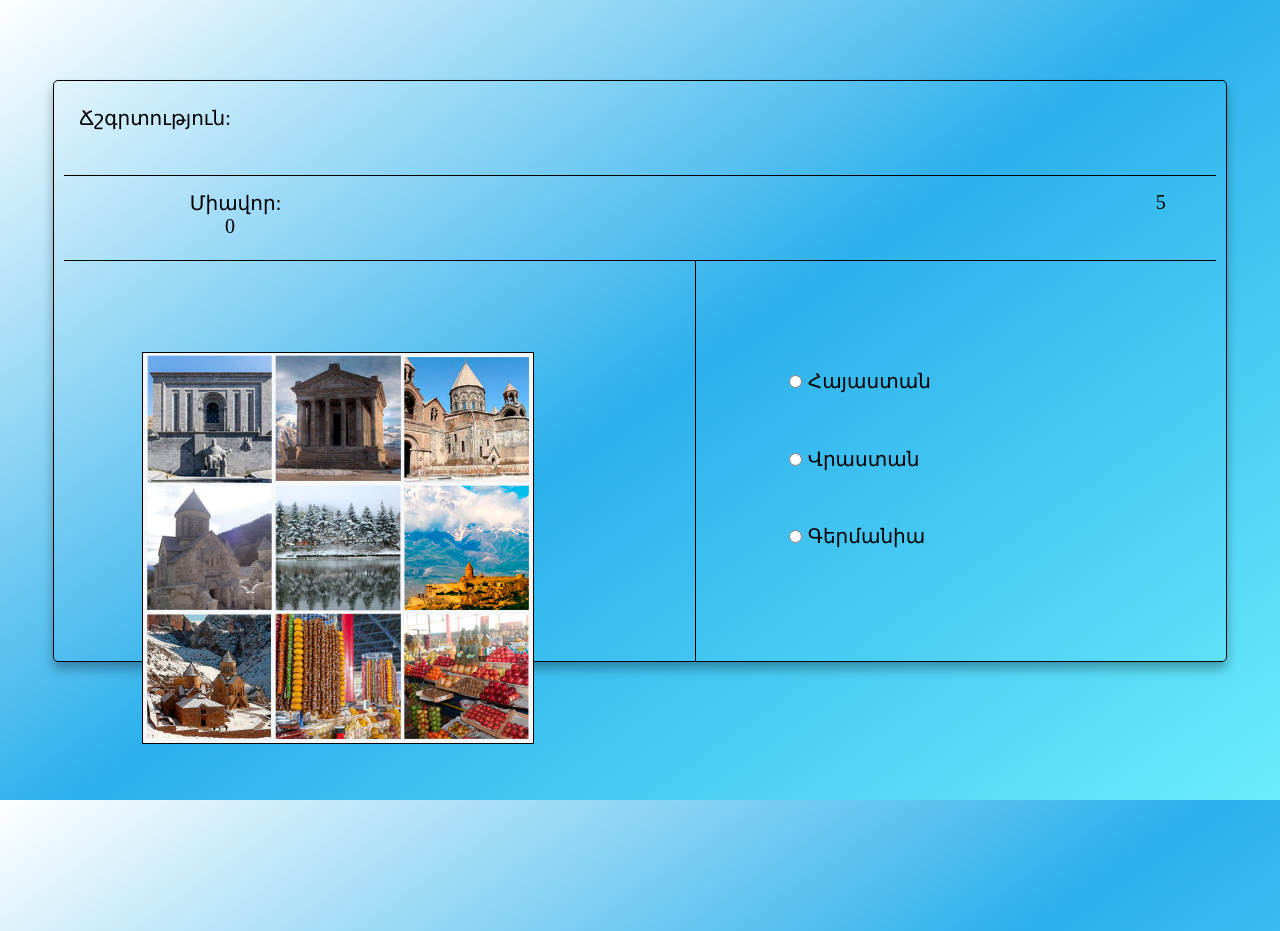
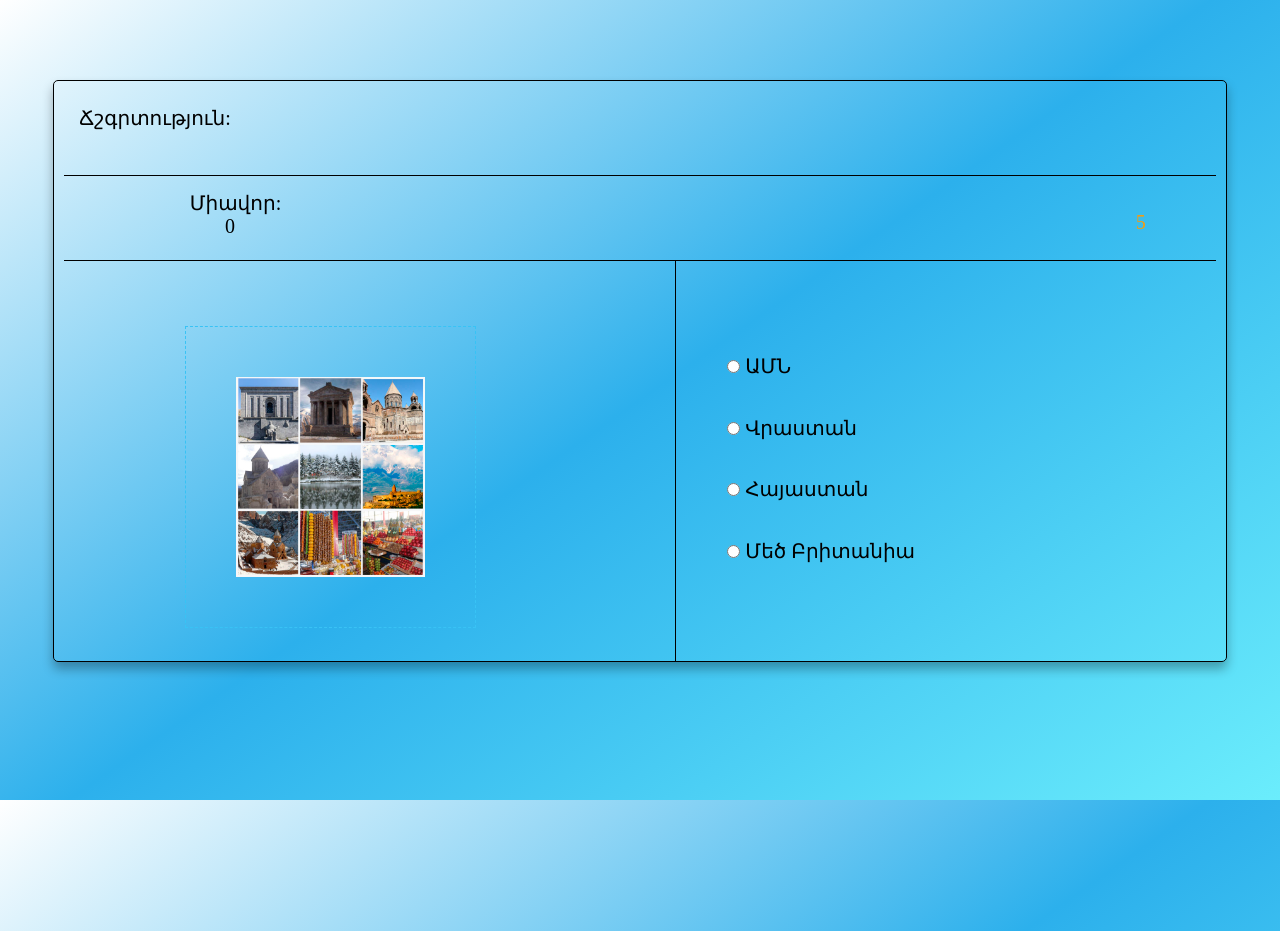
Before and after one commit to aahhan/gushakirerkiry, a plain HTML site: page index.html in a window 1280 px wide. Drawn offline with Linux system fonts and the light colour scheme.

Commit message:
chorord commit

```diff
--- a/countries.js
+++ b/countries.js
@@ -100,5 +100,32 @@ const countries = [
         "image": "images/cypros.jpg",
         "name": "Կիպրոս"
 
-    }
+    },
+    {
+        "image": "images/china.jpg",
+        "name": "Չինաստան"
+
+    },
+    {
+        "image": "images/japan.jpg",
+        "name": "Ճապոնիա"
+
+    },
+    {
+        "image": "images/india.jpg",
+        "name": "Հնդկաստան"
+
+    },
+    {
+        "image": "images/south africa.jpg",
+        "name": "ՀԱՀ"
+
+    },
+    {
+        "image": "images/south korea.png",
+        "name": "Հվ Կորեա"
+
+    },
+
+
 ]
--- a/index.html
+++ b/index.html
@@ -5,7 +5,7 @@
     <meta charset="UTF-8">
     <meta http-equiv="X-UA-Compatible" content="IE=edge">
     <meta name="viewport" content="width=device-width, initial-scale=1.0">
-    <title>Թեստ.Գուշակիր երկիրն` ըստ նկարների</title>
+    <title>Գուշակիր երկիրն` ըստ նկարների</title>
     <link rel="stylesheet" href="./style.css">
 </head>
 
@@ -19,8 +19,8 @@
             <div class="time" id="time"></div>
         </section>
         <div class="container">
-            <section class="section">
-                <img src="" alt="flag" class="flag" id="flag">
+            <section class="section box">
+                <img src="" alt="flag"  id="flag">
             </section>
             <div class="border"></div>
             <section class="section" id="optionhalf">
@@ -37,6 +37,10 @@
                         <input type="radio" value="" name="option" id="option3input" class="optionradio">
                         <label for="option3input" class="label" id="option3label">Գերմանիա</label>
                     </div>
+                    <div class="option">
+                        <input type="radio" value="" name="option" id="option4input" class="optionradio">
+                        <label for="option4input" class="label" id="option4label">Մեծ Բրիտանիա</label>
+                    </div>
 
                 </div>
             </section>
--- a/main.js
+++ b/main.js
@@ -9,24 +9,37 @@ function getElement(id) {
 }
 
 
-function getRandomCountry(){
-    return countries [Math.floor(Math.random(countries.length-1)*10)]
- }
+function getRandomCountry() {
+    return countries[Math.floor(Math.random(countries.length - 1) * 10)]
+}
 
 
-function main(){
-     coun = getRandomCountry()
-    getElement("flag").src = coun.image
+function main() {
+    let options = [];
+    const maxOptions = 4;
+    while (options.length < maxOptions) {
+        let coun = getRandomCountry()
+        if (options.indexOf(coun) === -1) {
+            options.push(coun)
+        }
+    }
+    for (let i = 0; i < options.length; i++) {
+        getElement(`option${i + 1}label`).innerHTML = options[i].name;
+        getElement(`option${i + 1}input`).value = options[i].name;
+        getElement(`option${i + 1}input`).checked = false;
+    }
+    correct = options[Math.round(Math.random() * (options.length - 1))]
+    getElement("flag").src = correct.image
 }
 
 function timer() {
     setTimeout(finish, seconds * 1000)
     getElement("time").innerHTML = seconds
     let countdown = setInterval(function () {
-        main()
         seconds--
         getElement("time").textContent = seconds
         if (seconds <= 0) clearInterval(countdown)
+        if (seconds == 5) getElement("time").style.color = "#F39C12"
         if (seconds == 3) getElement("time").style.color = "#ff0000"
     }, 1000)
 
@@ -39,16 +52,24 @@ function check() {
     } catch {
         return;
     }
+    if (input === correct.name) {
+        correctAnswer++;
+        getElement("score").innerHTML = correctAnswer;
 
-    correctAnswer++;
-    getElement("score").innerHTML = correctAnswer;
-    clearInterval(checkInterval);
+    } else {
+        incorrectAnswer++
+    }
+
+    main()
+
 }
 function finish() {
     clearInterval(checkInterval);
-    let percentage = 100;
+    let percentage =100;
     getElement("alertaccuracy").innerHTML = ` ${percentage}%`
+
 }
 
 timer();
+main()
 let checkInterval = setInterval(check, 50);
--- a/style.css
+++ b/style.css
@@ -102,20 +102,12 @@ html {
     text-align: center;
 
 }
-.h1 {
-    width: 7%;
-    height: 100%;
-    float: left;
-    margin: 5.0rem;
-    text-align:center
-
-}
 
 .time {
     width: 7%;
     height: 100%;
     float: right;
-    margin: 1.5rem;
+    margin: 3.5rem;
     text-align: center;
 }
 
@@ -143,3 +135,16 @@ html {
 .button:hover {
     background-color: rgb(46, 150, 74);
 }
+.box{
+    width: 30%;
+    margin-left: -100px;
+    margin-right: 154px;
+    margin-top: 65px;
+    height: 200px;
+    border: 1px dashed #38c3f5;
+}
+
+img{
+    width: 100%;
+    height: 100%;
+}
```
Also changed, not shown: images/china.jpg (added), images/india.jpg (added), images/japan.jpg (added), images/south africa.jpg (added), images/south korea.png (added).
